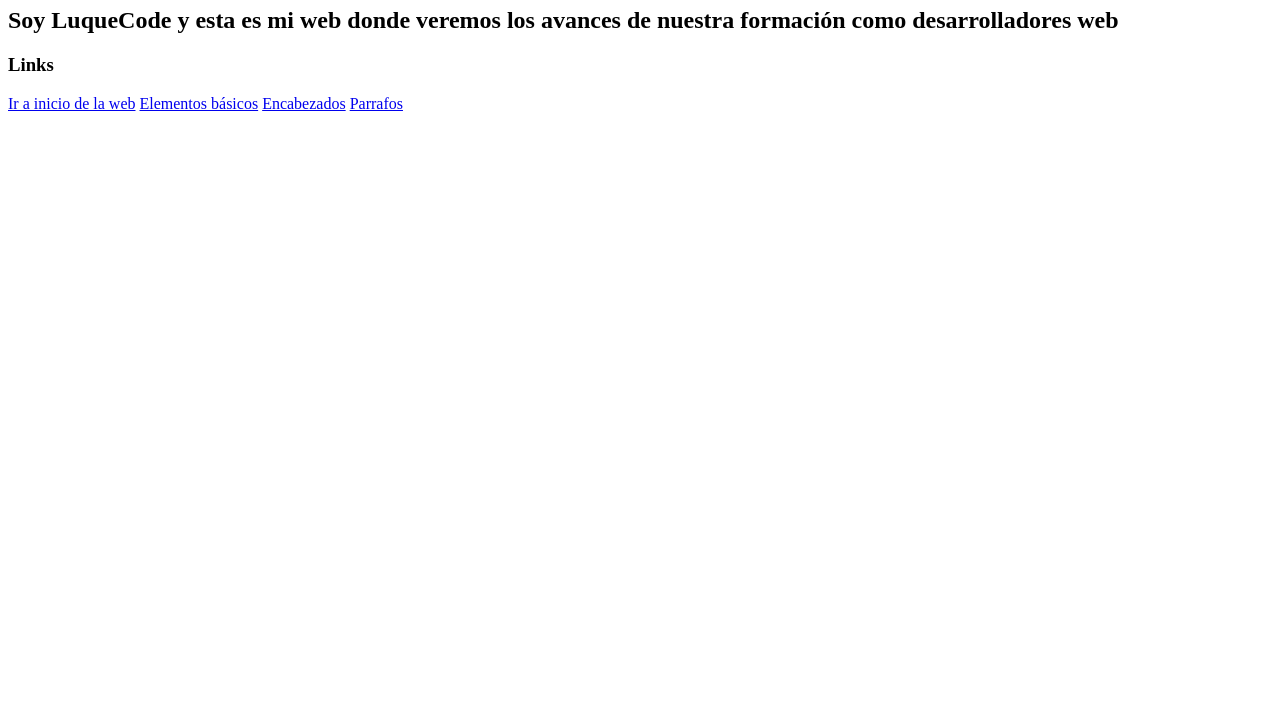
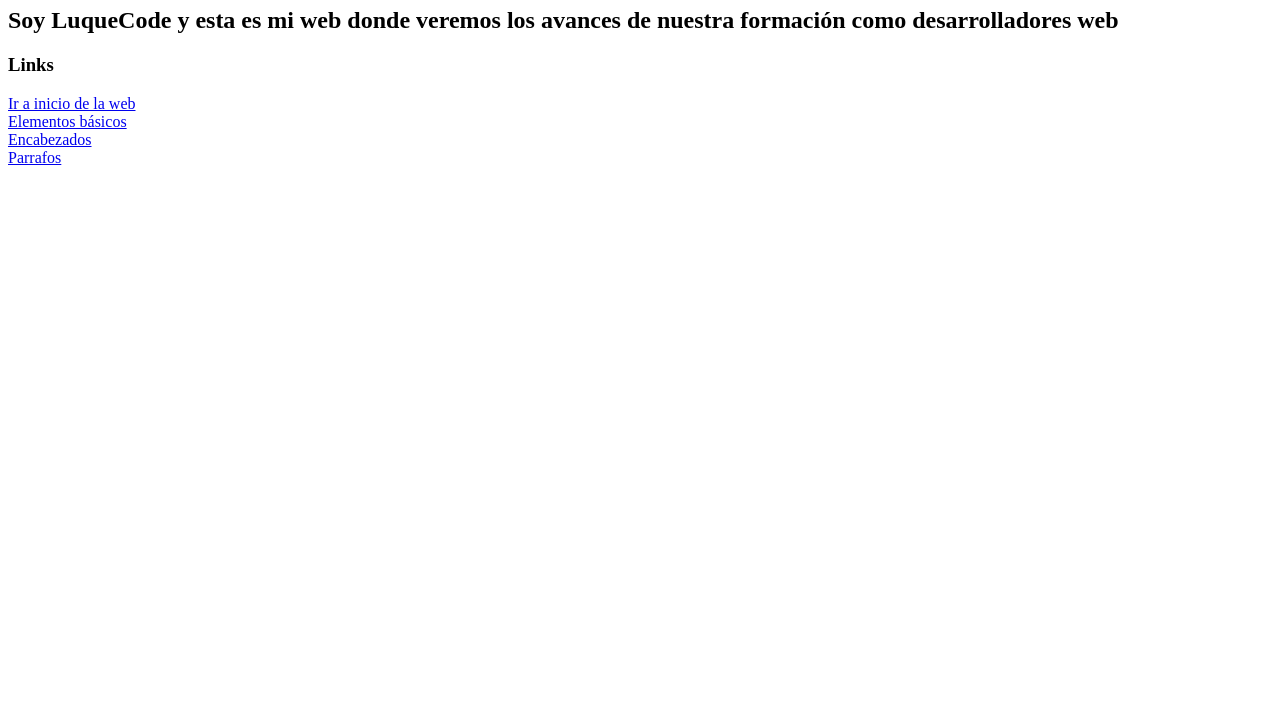
Before and after one commit to LuqueCode/LuqueCode.github.io, a plain HTML site: page index.html in a window 1280 px wide. Shown: the part 73-800 px from the top of the page. Drawn offline with Linux system fonts and the light colour scheme.

Commit message:
Update index.html

```diff
--- a/index.html
+++ b/index.html
@@ -7,9 +7,9 @@
     <h1>Hola, mundo!</h1>
     <h2>Soy LuqueCode y esta es mi web donde veremos los avances de nuestra formación como desarrolladores web</h2>
     <h3>Links</h3>
-    <a href="/index.html">Ir a inicio de la web</a>
-    <a href="/PP/HTML/elementos_basicos.html">Elementos básicos</a>
-    <a href="/PP/HTML/encabezado.html">Encabezados</a>
-    <a href="/PP/HTML/parrafos.html">Parrafos</a>
+    <a href="/index.html">Ir a inicio de la web</a><br>
+    <a href="/PP/HTML/elementos_basicos.html">Elementos básicos</a><br>
+    <a href="/PP/HTML/encabezado.html">Encabezados</a><br>
+    <a href="/PP/HTML/parrafos.html">Parrafos</a><br>
   </body>
 </html>
```
